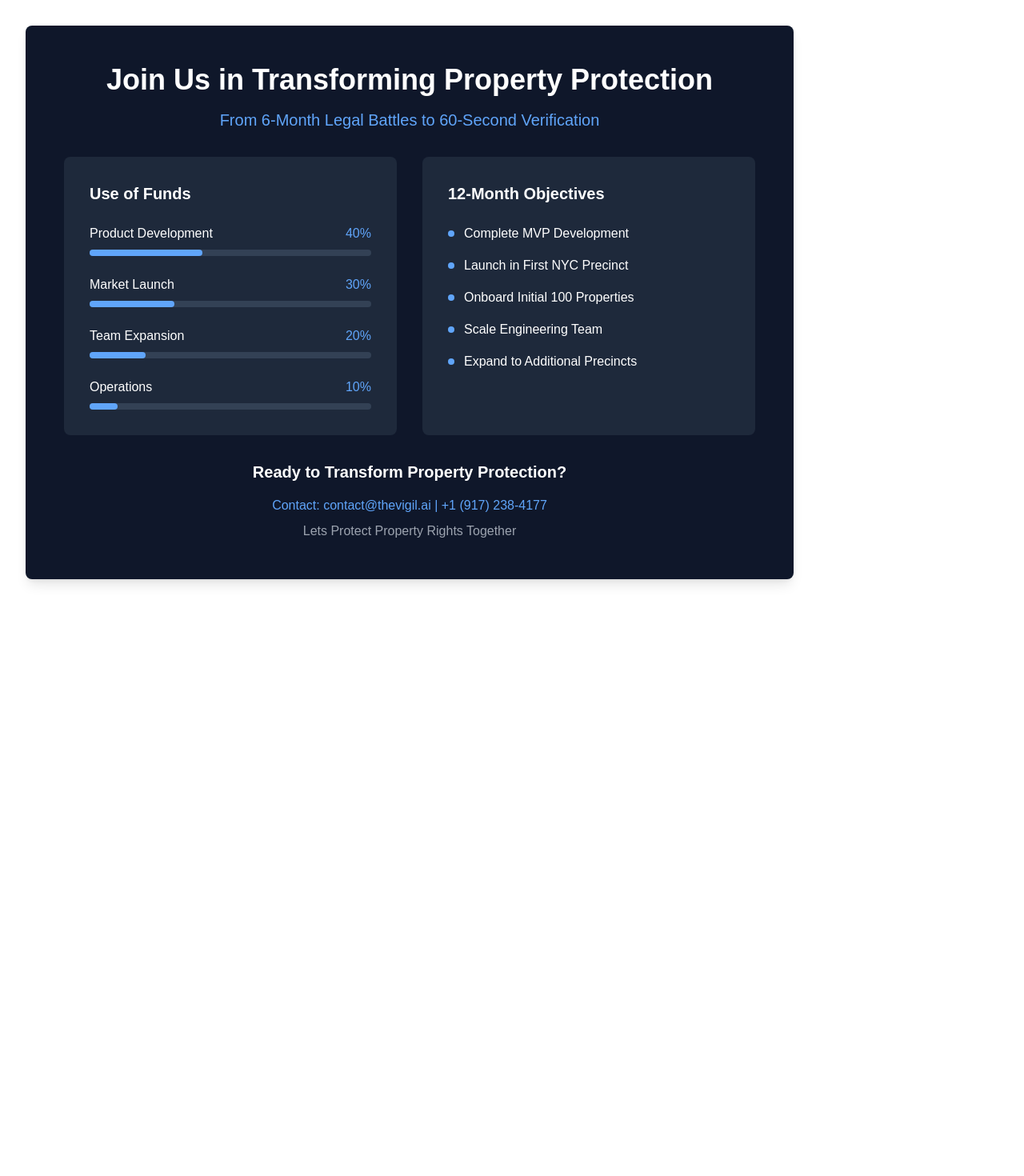
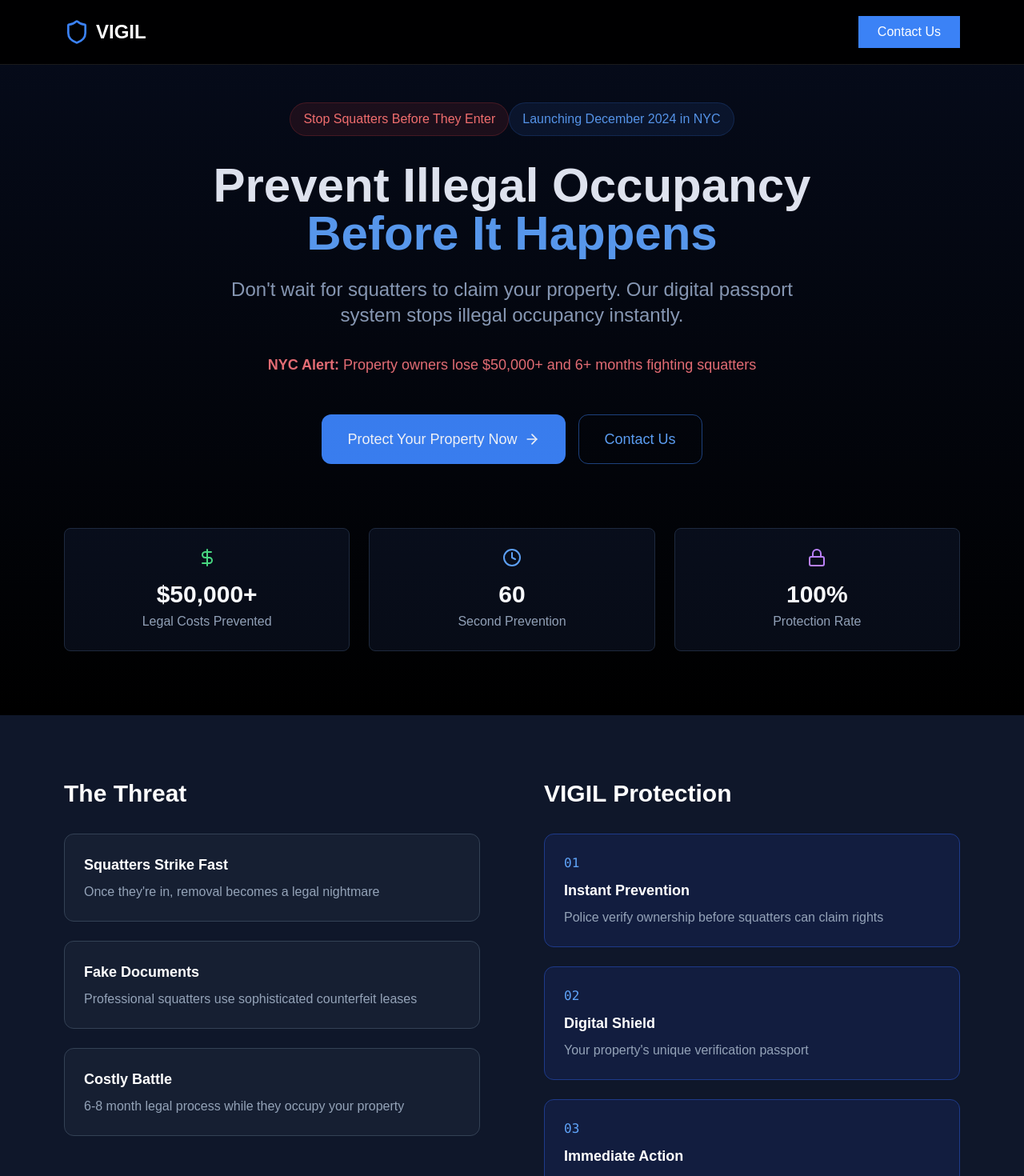
Before and after one commit to The-Vigil/Vigil_website, a Next.js app: page / in a window 1280 px wide. Shown: the top 1470 px of the page at 80% size. Before the commit the page ends 800 px from the top, so only its background shows below. Built offline with nearby package versions, Linux system fonts and the light colour scheme.

Commit message:
Changed code

```diff
--- a/components/artifact.tsx
+++ b/components/artifact.tsx
@@ -1,76 +1,250 @@
 import React from 'react';
-import Card from './ui/card';
-import { Building2, Shield, Clock, DollarSign, Users, CheckCircle, BarChart3, Lock } from 'lucide-react';
+import { Shield, ArrowRight, Lock, Clock, DollarSign } from 'lucide-react';
 
-const VCPitchDeck = () => {
+const Button = ({ children, className, variant }) => {
+  const baseClasses = "inline-flex items-center justify-center font-medium transition-colors focus-visible:outline-none focus-visible:ring-2 focus-visible:ring-ring focus-visible:ring-offset-2 disabled:opacity-50 disabled:pointer-events-none ring-offset-background";
+  const variantClasses = variant === "outline"
+    ? "border border-input hover:bg-accent hover:text-accent-foreground"
+    : "bg-blue-500 hover:bg-blue-600 text-white";
+
   return (
-        <div className="w-full max-w-5xl space-y-12 p-8">
+    <button className={`${baseClasses} ${variantClasses} ${className || ''}`}>
+      {children}
+    </button>
+  );
+};
 
+const Card = ({ children, className }) => (
+  <div className={`rounded-lg border border-slate-800 bg-card text-card-foreground shadow-sm ${className || ''}`}>
+    {children}
+  </div>
+);
 
-            {/* Join Us Slide */}
-            <Card className="p-12 bg-slate-900 text-white">
-                <div className="space-y-8">
-                    <div className="text-center mb-8">
-                        <h2 className="text-4xl font-bold mb-4">Join Us in Transforming Property Protection</h2>
-                        <p className="text-xl text-blue-400">From 6-Month Legal Battles to 60-Second Verification</p>
+const CardContent = ({ children, className }) => (
+  <div className={`p-6 ${className || ''}`}>
+    {children}
   </div>
+);
 
-                    <div className="grid grid-cols-2 gap-8">
-                        <div className="p-8 bg-slate-800 rounded-lg">
-                            <h3 className="text-xl font-bold mb-6">Use of Funds</h3>
-                            <div className="space-y-6">
-                                {[
-                                    ["Product Development", 40],
-                                    ["Market Launch", 30],
-                                    ["Team Expansion", 20],
-                                    ["Operations", 10]
-                                ].map(([label, percentage]) => (
-                                    <div key={label} className="space-y-2">
-                                        <div className="flex items-center justify-between">
-                                            <span>{label}</span>
-                                            <span className="text-blue-400">{percentage}%</span>
+const LandingPage = () => {
+  return (
+    <div className="min-h-screen bg-black">
+      {/* Navbar */}
+      <nav className="fixed w-full z-50 border-b border-white/10 bg-black/95">
+        <div className="max-w-6xl mx-auto px-4 h-20 flex items-center justify-between">
+          <div className="flex items-center gap-2">
+            <Shield className="w-8 h-8 text-blue-500" />
+            <span className="text-2xl font-bold text-white">VIGIL</span>
           </div>
-                                        <div className="w-full bg-slate-700 rounded-full h-2">
-                                            <div
-                                                className="bg-blue-400 h-2 rounded-full"
-                                                style={{ width: `${percentage}%` }}
-                                            ></div>
+          <Button className="px-6 py-2">
+            Contact Us
+          </Button>
         </div>
-                                    </div>
-                                ))}
+      </nav>
+
+      {/* Hero Section */}
+      <section className="pt-32 pb-20 relative overflow-hidden">
+        <div className="absolute inset-0 bg-gradient-to-b from-blue-900/20 to-transparent" />
+
+        <div className="max-w-6xl mx-auto px-4">
+          <div className="text-center">
+            {/* Pre-headline Alert */}
+            <div className="inline-block mb-6">
+              <div className="px-4 py-2 rounded-full bg-red-500/10 border border-red-500/20 text-red-400 animate-pulse">
+                Stop Squatters Before They Enter
               </div>
             </div>
 
-                        <div className="p-8 bg-slate-800 rounded-lg">
-                            <h3 className="text-xl font-bold mb-6">12-Month Objectives</h3>
-                            <div className="space-y-4">
-                                {[
-                                    "Complete MVP Development",
-                                    "Launch in First NYC Precinct",
-                                    "Onboard Initial 100 Properties",
-                                    "Scale Engineering Team",
-                                    "Expand to Additional Precincts"
-                                ].map((objective, index) => (
-                                    <div key={index} className="flex items-center gap-3">
-                                        <div className="w-2 h-2 bg-blue-400 rounded-full"></div>
-                                        <p>{objective}</p>
+            {/* Launch Badge */}
+            <div className="inline-block mb-8">
+              <div className="px-4 py-2 rounded-full bg-blue-500/10 border border-blue-500/20 text-blue-400">
+                Launching December 2024 in NYC
               </div>
-                                ))}
+            </div>
+
+            {/* Main Headline */}
+            <h1 className="text-4xl md:text-6xl font-bold text-white mb-6">
+              Prevent Illegal Occupancy
+              <span className="block text-blue-400">Before It Happens</span>
+            </h1>
+
+            {/* Subheadline */}
+            <p className="text-xl md:text-2xl text-slate-400 mb-8 max-w-3xl mx-auto">
+              Don't wait for squatters to claim your property.
+              Our digital passport system stops illegal occupancy instantly.
+            </p>
+
+            {/* Emergency Stats */}
+            <div className="mb-12 text-red-400 text-lg">
+              <span className="font-semibold">NYC Alert:</span> Property owners lose $50,000+ and 6+ months fighting squatters
+            </div>
+
+            {/* CTA Buttons */}
+            <div className="flex flex-col sm:flex-row justify-center gap-4 mb-20">
+              <Button className="py-4 px-8 text-lg rounded-xl">
+                Protect Your Property Now
+                <ArrowRight className="ml-2 w-5 h-5" />
+              </Button>
+              <Button
+                variant="outline"
+                className="py-4 px-8 text-lg border-blue-500/50 text-blue-400 rounded-xl"
+              >
+                Contact Us
+              </Button>
+            </div>
+
+            {/* Key Stats */}
+            <div className="grid grid-cols-1 md:grid-cols-3 gap-6">
+              <StatsCard
+                icon={<DollarSign className="w-6 h-6 text-green-400" />}
+                number="$50,000+"
+                label="Legal Costs Prevented"
+              />
+              <StatsCard
+                icon={<Clock className="w-6 h-6 text-blue-400" />}
+                number="60"
+                label="Second Prevention"
+              />
+              <StatsCard
+                icon={<Lock className="w-6 h-6 text-purple-400" />}
+                number="100%"
+                label="Protection Rate"
+              />
             </div>
           </div>
         </div>
+      </section>
 
-                    <div className="mt-12 text-center">
-                        <h3 className="text-xl font-bold mb-4">Ready to Transform Property Protection?</h3>
-                        <div className="space-y-2">
-                            <p className="text-blue-400">Contact: contact@thevigil.ai | +1 (917) 238-4177</p>
-                            <p className="text-gray-400">Lets Protect Property Rights Together</p>
+      {/* Problem Solution Section */}
+      <section className="py-20 bg-slate-900">
+        <div className="max-w-6xl mx-auto px-4">
+          <div className="grid grid-cols-1 lg:grid-cols-2 gap-20">
+            {/* Problem Side */}
+            <div>
+              <h2 className="text-3xl font-bold text-white mb-8">The Threat</h2>
+              <div className="space-y-6">
+                <ProblemCard
+                  title="Squatters Strike Fast"
+                  description="Once they're in, removal becomes a legal nightmare"
+                />
+                <ProblemCard
+                  title="Fake Documents"
+                  description="Professional squatters use sophisticated counterfeit leases"
+                />
+                <ProblemCard
+                  title="Costly Battle"
+                  description="6-8 month legal process while they occupy your property"
+                />
+              </div>
+            </div>
+
+            {/* Solution Side */}
+            <div>
+              <h2 className="text-3xl font-bold text-white mb-8">VIGIL Protection</h2>
+              <div className="space-y-6">
+                <SolutionCard
+                  number="01"
+                  title="Instant Prevention"
+                  description="Police verify ownership before squatters can claim rights"
+                />
+                <SolutionCard
+                  number="02"
+                  title="Digital Shield"
+                  description="Your property's unique verification passport"
+                />
+                <SolutionCard
+                  number="03"
+                  title="Immediate Action"
+                  description="Enable police to act instantly, not months later"
+                />
               </div>
             </div>
           </div>
+        </div>
+      </section>
+
+      {/* Launch Info Section */}
+      <section className="py-20 bg-black">
+        <div className="max-w-4xl mx-auto px-4 text-center">
+          <Card className="bg-gradient-to-b from-blue-950 to-slate-900 border-blue-500/20">
+            <CardContent className="p-12">
+              <h2 className="text-3xl font-bold text-white mb-6">
+                Secure Your Property Now
+              </h2>
+              <p className="text-slate-400 text-lg mb-8">
+                Join NYC's first digital protection system against illegal occupancy
+              </p>
+              <div className="grid grid-cols-1 md:grid-cols-2 gap-6 mb-8">
+                <BenefitItem text="Priority Access to Protection" />
+                <BenefitItem text="Founder's Pricing: $30/month" />
+                <BenefitItem text="Direct Support Line" />
+                <BenefitItem text="NYPD Integration" />
+              </div>
+              <Button className="py-4 px-8 text-lg rounded-xl">
+                Get Protected Now
+                <ArrowRight className="ml-2 w-5 h-5" />
+              </Button>
+            </CardContent>
           </Card>
+        </div>
+      </section>
+
+      {/* Contact Section */}
+      <section className="py-20 bg-black border-t border-white/10">
+        <div className="max-w-6xl mx-auto px-4 text-center">
+          <h2 className="text-2xl font-bold text-white mb-8">
+            Protect Your Property Today
+          </h2>
+          <div className="flex justify-center space-x-6">
+            <ContactButton text="info@vigil.security" />
+            <ContactButton text="(555) 123-4567" />
+          </div>
+        </div>
+      </section>
     </div>
   );
 };
 
-export default VCPitchDeck;
+// Utility Components
+const StatsCard = ({ icon, number, label }) => (
+  <Card className="bg-slate-900/50 border-slate-800">
+    <CardContent className="p-6 text-center">
+      <div className="flex justify-center mb-4">{icon}</div>
+      <div className="text-3xl font-bold text-white mb-1">{number}</div>
+      <div className="text-slate-400">{label}</div>
+    </CardContent>
+  </Card>
+);
+
+const ProblemCard = ({ title, description }) => (
+  <div className="bg-slate-800/50 border border-slate-700 rounded-xl p-6">
+    <h3 className="text-lg font-semibold text-white mb-2">{title}</h3>
+    <p className="text-slate-400">{description}</p>
+  </div>
+);
+
+const SolutionCard = ({ number, title, description }) => (
+  <div className="bg-blue-950/50 border border-blue-900 rounded-xl p-6">
+    <div className="text-blue-400 font-mono mb-2">{number}</div>
+    <h3 className="text-lg font-semibold text-white mb-2">{title}</h3>
+    <p className="text-slate-400">{description}</p>
+  </div>
+);
+
+const BenefitItem = ({ text }) => (
+  <div className="flex items-center space-x-2">
+    <Shield className="w-5 h-5 text-blue-400" />
+    <span className="text-slate-300">{text}</span>
+  </div>
+);
+
+const ContactButton = ({ text }) => (
+  <Button
+    variant="outline"
+    className="py-3 px-6 border-slate-800 text-slate-400"
+  >
+    {text}
+  </Button>
+);
+
+export default LandingPage;
```
Lines whose indentation alone changed are shown as unchanged.
